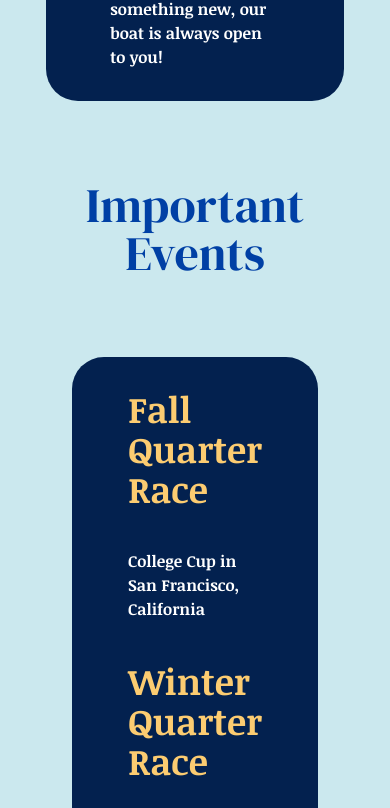
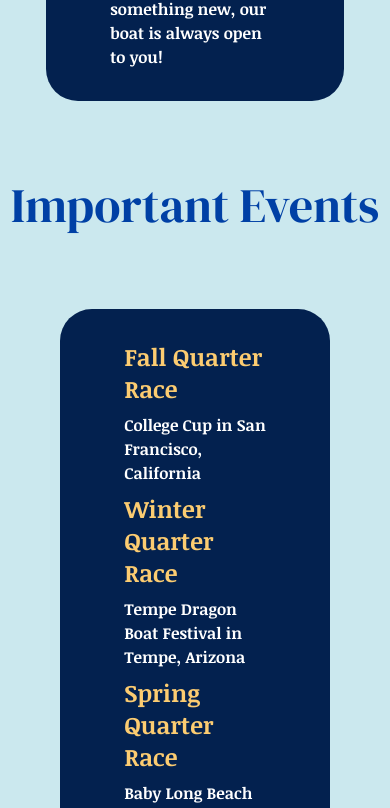
Before and after one commit to acm-ucr/rsd-website, a Next.js app: page /about in a window 390 px wide. Shown: the part 1037-1845 px from the top of the page. Built offline with nearby package versions, Linux system fonts and the light colour scheme.

Commit message:
mobile responsive to important events

```diff
--- a/src/components/about/ImportantEvents.tsx
+++ b/src/components/about/ImportantEvents.tsx
@@ -3,21 +3,21 @@ import InfoBox from "@/components/InfoBox";
 
 const ImportantEvents = () => {
   return (
-    <div className="flex h-full w-screen flex-col items-center px-6">
+    <div className="flex h-full w-screen flex-col items-center px-2 md:px-6">
       <Header text="Important Events" />
       <div className="flex w-5/6 justify-center">
         <InfoBox
           text={
-            <div className="flex flex-col items-center gap-10">
-              <div className="text-rsd-yellow flex text-4xl font-bold">
+            <div className="flex flex-col items-center gap-2 md:gap-10">
+              <div className="text-rsd-yellow flex text-2xl font-bold md:text-4xl">
                 Fall Quarter Race
               </div>
               College Cup in San Francisco, California
-              <div className="text-rsd-yellow flex text-4xl font-bold">
+              <div className="text-rsd-yellow flex text-2xl font-bold md:text-4xl">
                 Winter Quarter Race
               </div>
               Tempe Dragon Boat Festival in Tempe, Arizona
-              <div className="text-rsd-yellow flex text-4xl font-bold">
+              <div className="text-rsd-yellow flex text-2xl font-bold md:text-4xl">
                 Spring Quarter Race
               </div>
               Baby Long Beach Race in Long Beach, California
```
